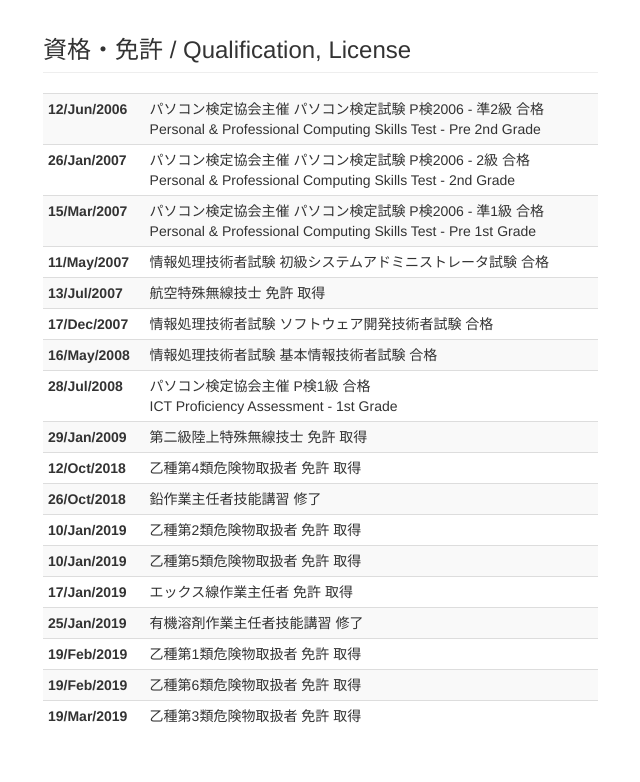
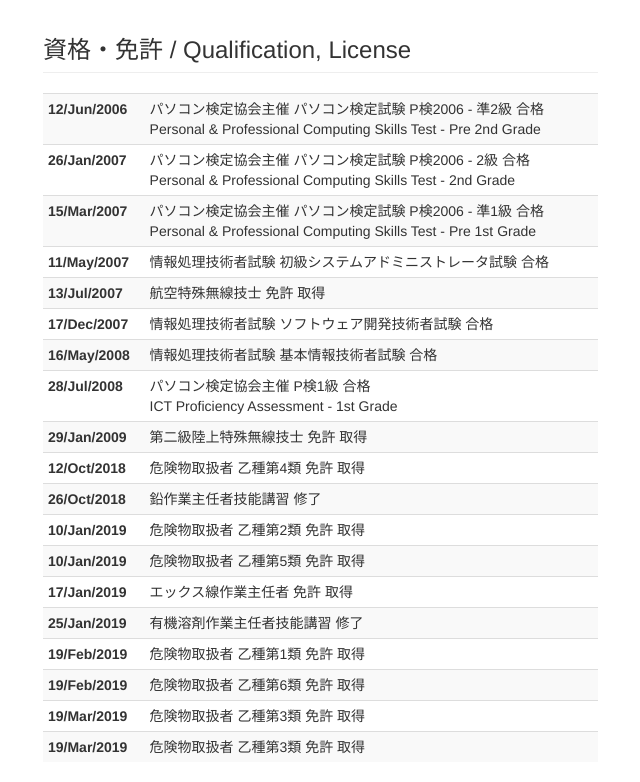
Before and after one commit to Flast/flast.github.io, a plain HTML site: page index.html in a window 1280 px wide. Shown: the part 1007-1789 px from the top of the page, without its empty margins (222-862 px from the left). Before the commit the page ends 1758 px from the top, so only its background shows below. Drawn offline with nearby package versions, Linux system fonts and the light colour scheme.

Commit message:
formatting

```diff
--- a/index.html
+++ b/index.html
@@ -127,15 +127,16 @@
             <tr><th>16/May/2008</th><td>情報処理技術者試験 基本情報技術者試験 合格</td></tr>
             <tr><th>28/Jul/2008</th><td>パソコン検定協会主催 P検1級 合格<br/>ICT Proficiency Assessment - 1st Grade</td></tr>
             <tr><th>29/Jan/2009</th><td>第二級陸上特殊無線技士 免許 取得</td></tr>
-            <tr><th>12/Oct/2018</th><td>乙種第4類危険物取扱者 免許 取得</td></tr>
+            <tr><th>12/Oct/2018</th><td>危険物取扱者 乙種第4類 免許 取得</td></tr>
             <tr><th>26/Oct/2018</th><td>鉛作業主任者技能講習 修了</td></tr>
-            <tr><th>10/Jan/2019</th><td>乙種第2類危険物取扱者 免許 取得</td></tr>
-            <tr><th>10/Jan/2019</th><td>乙種第5類危険物取扱者 免許 取得</td></tr>
+            <tr><th>10/Jan/2019</th><td>危険物取扱者 乙種第2類 免許 取得</td></tr>
+            <tr><th>10/Jan/2019</th><td>危険物取扱者 乙種第5類 免許 取得</td></tr>
             <tr><th>17/Jan/2019</th><td>エックス線作業主任者 免許 取得</td></tr>
             <tr><th>25/Jan/2019</th><td>有機溶剤作業主任者技能講習 修了</td></tr>
-            <tr><th>19/Feb/2019</th><td>乙種第1類危険物取扱者 免許 取得</td></tr>
-            <tr><th>19/Feb/2019</th><td>乙種第6類危険物取扱者 免許 取得</td></tr>
-            <tr><th>19/Mar/2019</th><td>乙種第3類危険物取扱者 免許 取得</td></tr>
+            <tr><th>19/Feb/2019</th><td>危険物取扱者 乙種第1類 免許 取得</td></tr>
+            <tr><th>19/Feb/2019</th><td>危険物取扱者 乙種第6類 免許 取得</td></tr>
+            <tr><th>19/Mar/2019</th><td>危険物取扱者 乙種第3類 免許 取得</td></tr>
+            <tr><th>19/Mar/2019</th><td>危険物取扱者 乙種第3類 免許 取得</td></tr>
           </table>
         </section>
       </div>
```
